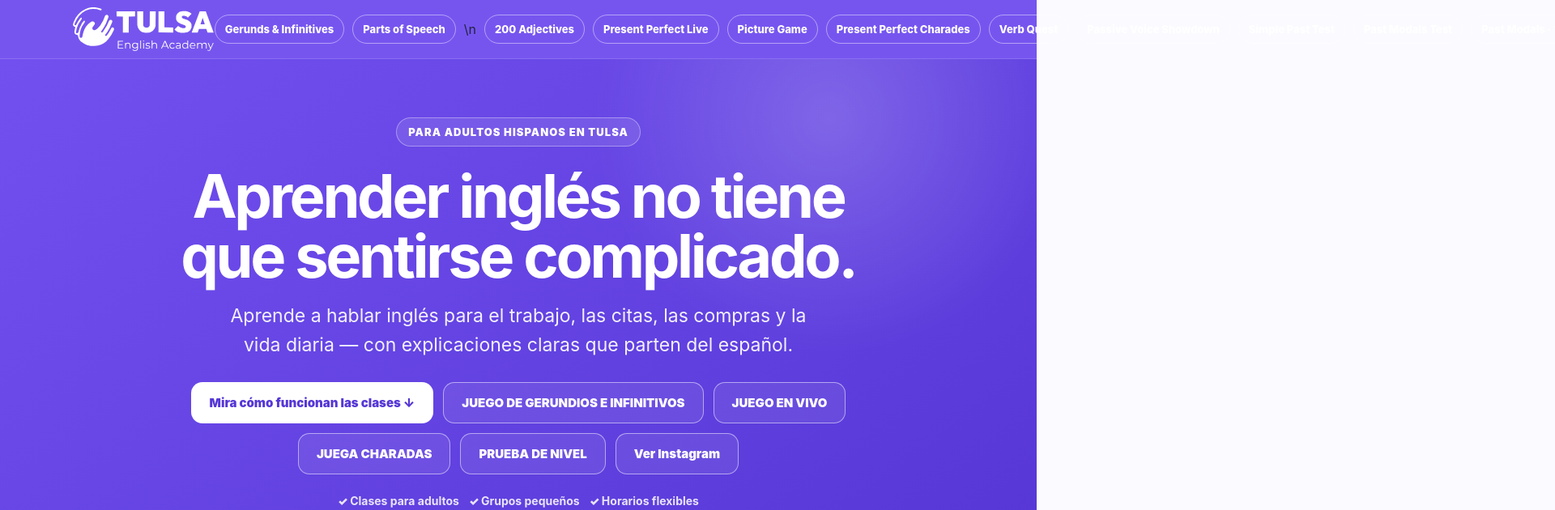
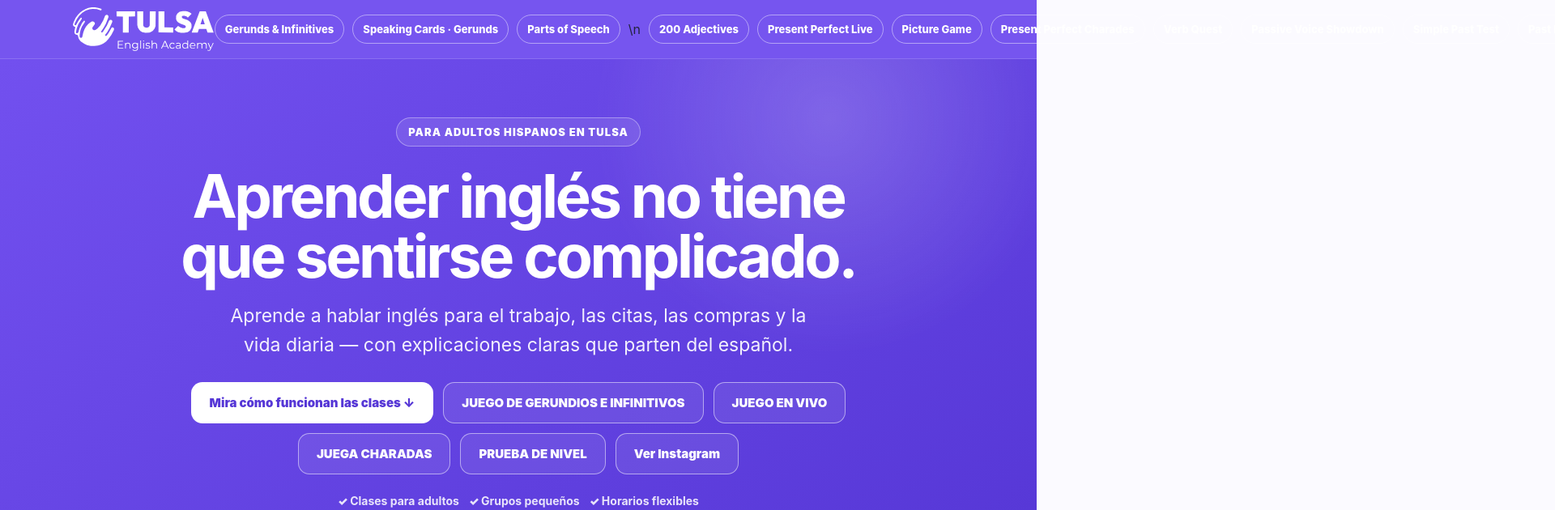
Before and after one commit to tulsaenglishacademy/tulsaenglishacademy.github.io, a plain HTML site: page index.html in a window 1280 px wide. Shown: the top 630 px of the page at 81% size, 1920 px wide, since content can reach past the window. Drawn offline with Linux system fonts and the light colour scheme.

Commit message:
Add gerunds speaking cards to academy homepage navigation

```diff
--- a/index.html
+++ b/index.html
@@ -29,6 +29,7 @@
     <a href="#" aria-label="Tulsa English Academy"><img class="brand-logo" src="tulsa-logo-white-clean.svg?v=20260919-2" alt="Tulsa English Academy logo"></a>
     <div class="top-actions" style="display:flex;align-items:center;gap:10px">
       <a href="gerunds-infinitives/" style="color:#fff;font-weight:850;font-size:13px;border:1px solid rgba(255,255,255,.45);padding:9px 12px;border-radius:999px;white-space:nowrap">Gerunds &amp; Infinitives</a>
+      <a href="gerunds-speaking-cards/" style="color:#fff;font-weight:850;font-size:13px;border:1px solid rgba(255,255,255,.45);padding:9px 12px;border-radius:999px;white-space:nowrap">Speaking Cards · Gerunds</a>
       <a href="parts-of-speech/" style="color:#fff;font-weight:850;font-size:13px;border:1px solid rgba(255,255,255,.45);padding:9px 12px;border-radius:999px;white-space:nowrap">Parts of Speech</a>\n      <a href="adjectives/" style="color:#fff;font-weight:850;font-size:13px;border:1px solid rgba(255,255,255,.45);padding:9px 12px;border-radius:999px;white-space:nowrap">200 Adjectives</a>
       <a href="present-perfect-live/" style="color:#fff;font-weight:850;font-size:13px;border:1px solid rgba(255,255,255,.45);padding:9px 12px;border-radius:999px;white-space:nowrap">Present Perfect Live</a>
       <a href="what-has-changed/" style="color:#fff;font-weight:850;font-size:13px;border:1px solid rgba(255,255,255,.45);padding:9px 12px;border-radius:999px;white-space:nowrap">Picture Game</a>
```
